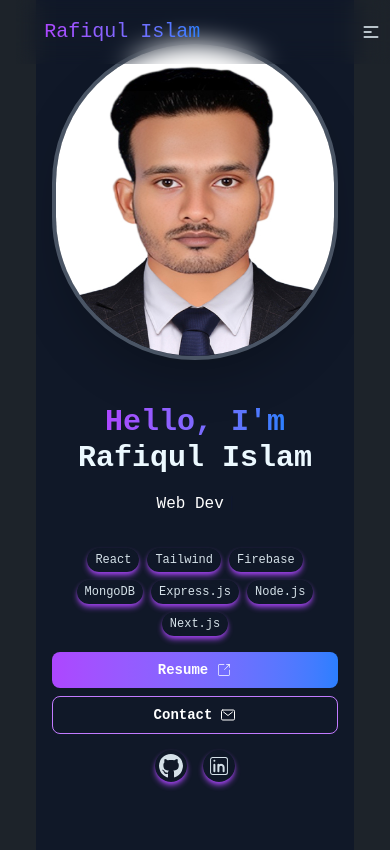
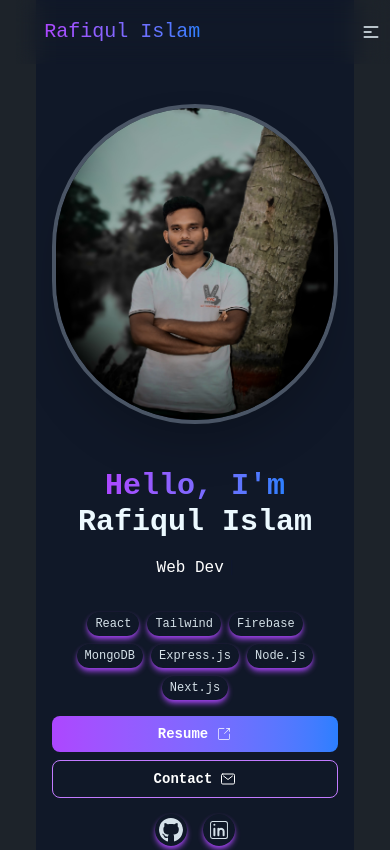
Before and after one commit to RAFIQUL595/My-Portfolio, a React (Vite) app: page /#home in a window 390 px wide. Shown: the top 850 px of the page. Built offline with nearby package versions, Linux system fonts and the light colour scheme.

Commit message:
img change

```diff
--- a/src/Home/Home/Home.jsx
+++ b/src/Home/Home/Home.jsx
@@ -1,7 +1,7 @@
 /* eslint-disable react/no-unescaped-entities */
 import { CiLinkedin, CiShare1 } from "react-icons/ci";
 import { IoMailOutline } from "react-icons/io5";
-import profileImg from '../../../public/Rafiqul.jpg';
+import profileImg from '../../../public/1749654285308.jpg';
 import { Typewriter } from "react-simple-typewriter";
 import { FaGithub } from "react-icons/fa";
 import { Link } from "react-router-dom";
@@ -15,7 +15,7 @@ const Home = () => {
         id="home"
         className="py-10 sm:py-16 md:py-20 px-4 sm:px-6 lg:px-8  max-w-screen-lg mx-auto overflow-hidden"
       >
-        <div className="flex flex-col md:flex-row-reverse items-center gap-6 sm:gap-8">
+        <div className="flex flex-col md:flex-row-reverse items-center gap-6 sm:gap-8 pt-16 md:pt-0">
           {/* Image */}
           <img
             src={profileImg}
```
Also changed, not shown: public/1749654285308.jpg (added).
